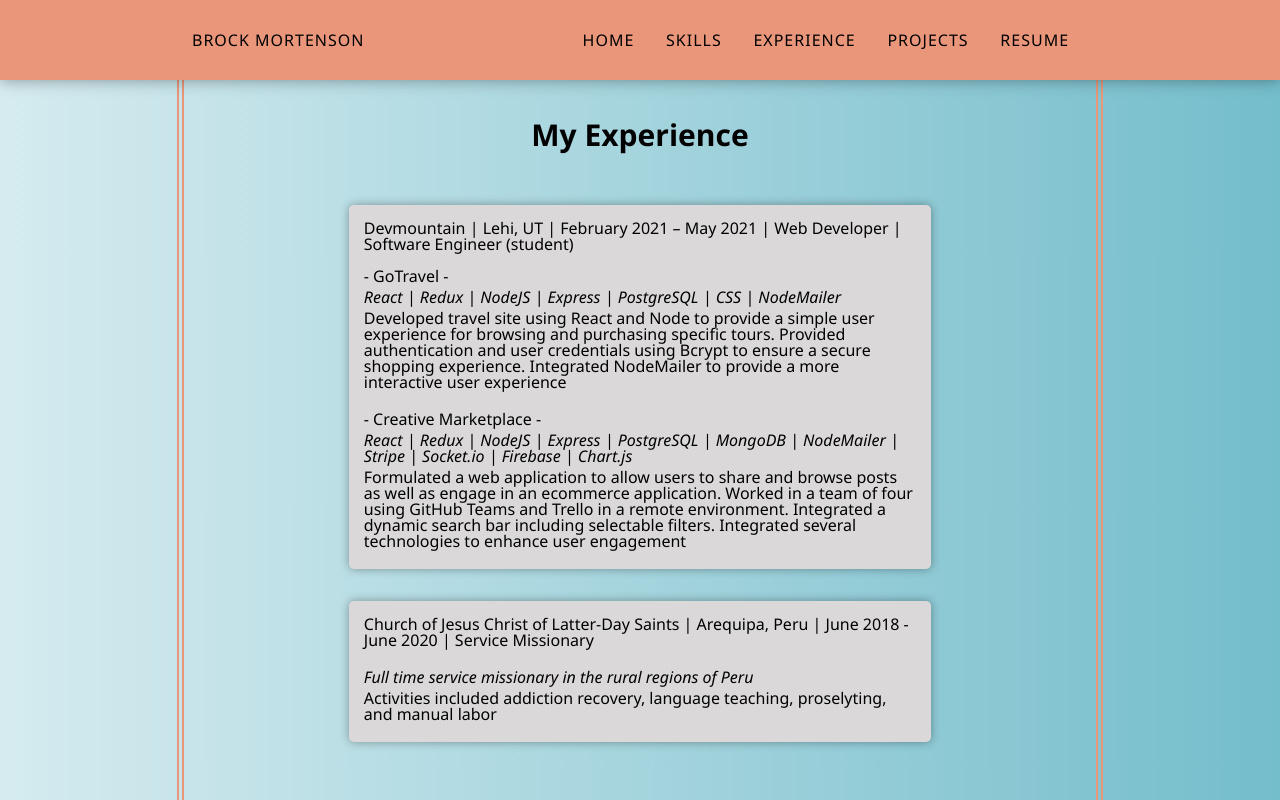
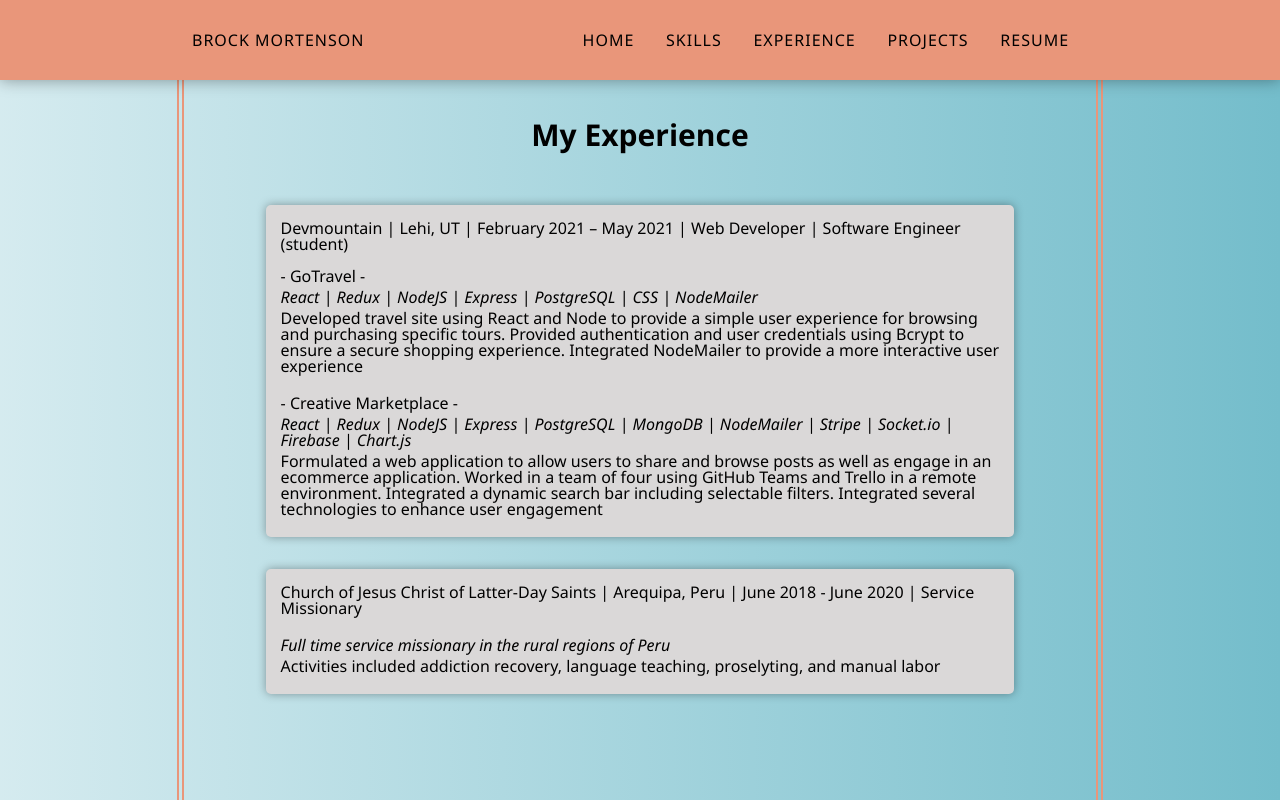
Before and after one commit to brockmortenson/my-website, a React (Create React App) app: page /Experience in a window 1280 px wide. Built offline with nearby package versions, Linux system fonts and the light colour scheme.

Commit message:
fixed some styling issues and a grammatical error.

```diff
--- a/src/Components/Landing.js
+++ b/src/Components/Landing.js
@@ -18,7 +18,7 @@ function Landing() {
                     </section>
                     <div className='biography'>
                         <h1>About Me</h1>
-                        <p>I am a full-stack developer in Logan, Utah with a passion for both the hardware and software aspects of computers. In 2021, I attended an immersive coding bootcamp named Devmountain, where I trained in React-based applications, learning full-stack web development. The full-stack I was taught included React, Node, Express. and PostgreSQL.</p>
+                        <p>I am a full-stack developer in Logan, Utah with a passion for both the hardware and software aspects of computers. In 2021, I attended an immersive coding bootcamp named Devmountain, where I trained in React-based applications, learning full-stack web development. The full-stack I was taught included React, Node, Express, and PostgreSQL.</p>
                         <br />
                         <p>In my free time I occasionally run marathons, play video games, and build computers. I also enjoy casually coding and developing simple web applications such as this website. </p>
                     </div>
--- a/src/styles/experience.css
+++ b/src/styles/experience.css
@@ -7,7 +7,7 @@
 
 .experience-container {
     width: 65%;
-    height: 100%;
+    height: 160vh;
     padding: 40px;
     display: flex;
     flex-direction: column;
@@ -19,13 +19,14 @@
 }
 
 .experience-container h1 {
+    text-align: center;
     font-size: 30px;
     font-weight: 600;
     margin-bottom: 55px;
 }
 
 .my-experience {
-    width: 70%;
+    width: 90%;
 }
 
 .my-experience h2 {
--- a/src/styles/landing.css
+++ b/src/styles/landing.css
@@ -7,7 +7,7 @@
 
 .main-container {
     width: 65%;
-    height: 100vh;
+    height: 110vh;
     padding: 40px;
     position: relative;
     top: 80px;
--- a/src/styles/skills.css
+++ b/src/styles/skills.css
@@ -7,7 +7,7 @@
 
 .skills-container {
     width: 65%;
-    height: 100%;
+    height: 140vh;
     padding: 40px;
     display: flex;
     flex-direction: column;
@@ -26,7 +26,7 @@
 
 .skill-img {
     width: 900px;
-    height: 500px;
+    height: 100%;
     display: flex;
     flex-wrap: wrap;
     align-items: center;
```
